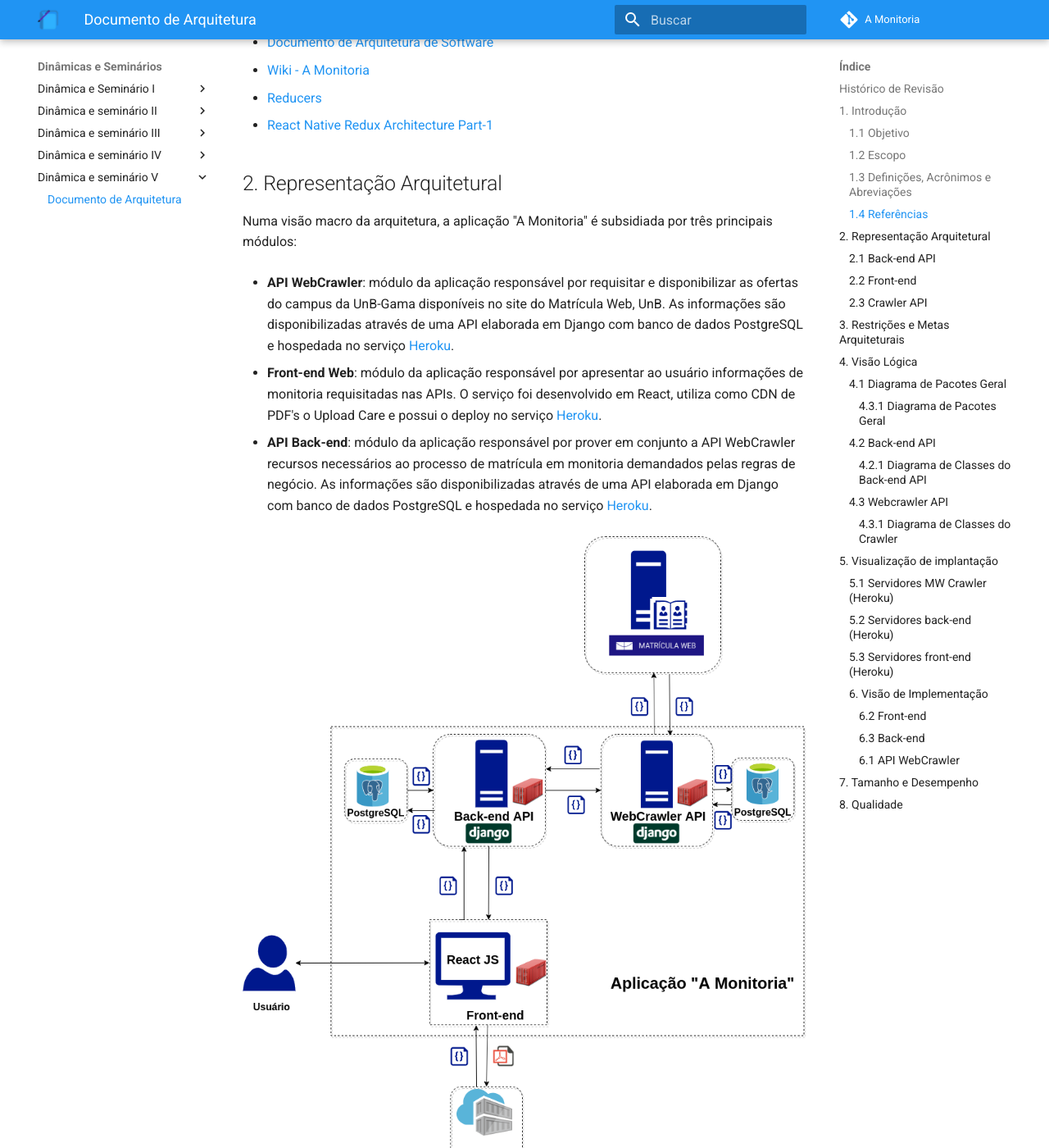
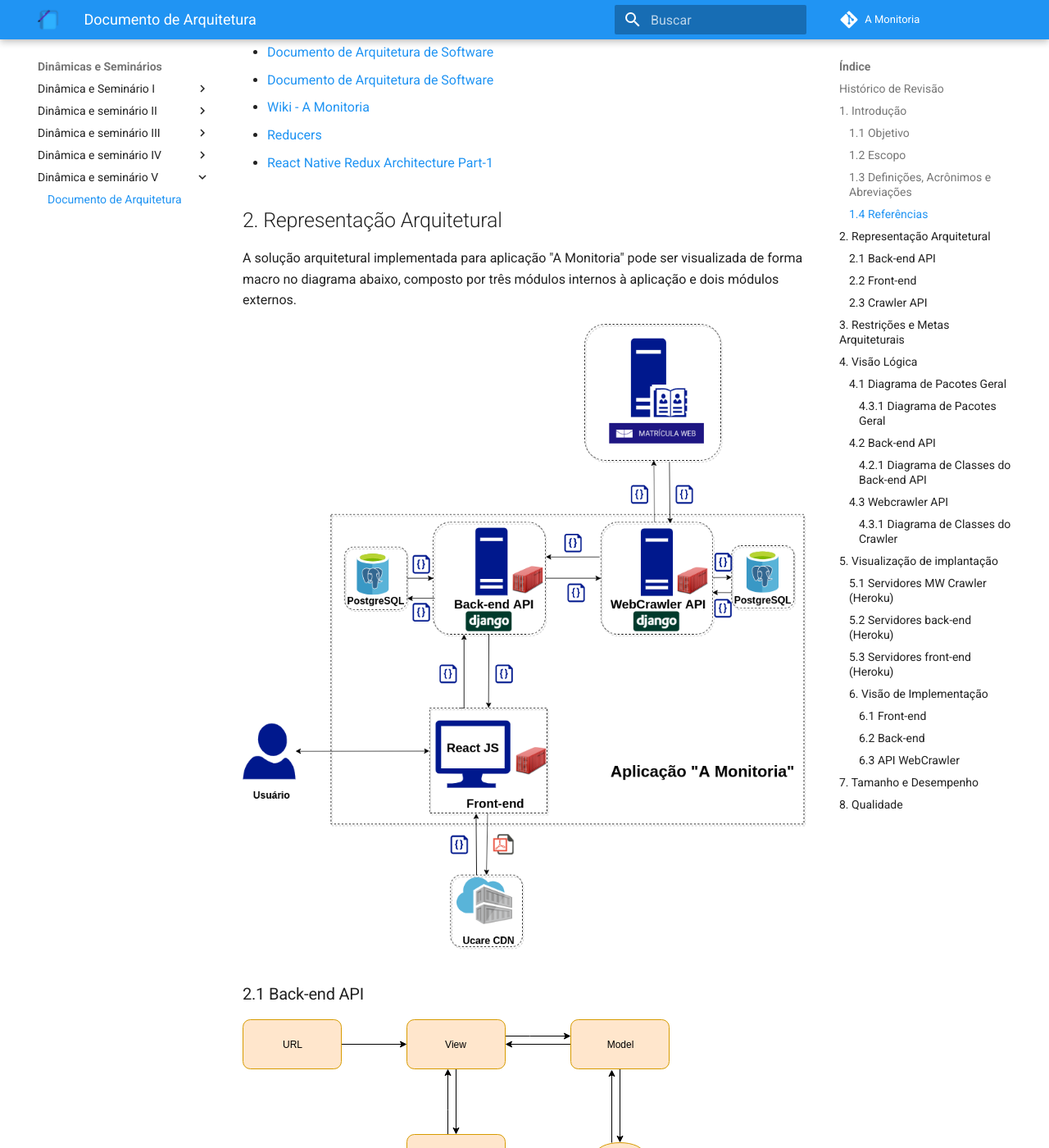
Before and after one commit to 2019-2-arquitetura-desenho/wiki, an MkDocs documentation site: the page built from docs/dinamica_seminario_V/documento_arquitetura.md, in a window 1280 px wide and 1400 px high, scrolled down 1805 px. Shown: the whole window at 82% size. Built offline with MkDocs 1.6.1 and Material for MkDocs 9.7.7, drawn with Linux system fonts in a browser that asks for light colours; comment, search, counter and statistics services are not loaded; old or Windows-style settings are respelled for this version of MkDocs; some of the changed text lies outside the part shown.

Commit message:
Add first version of architecture document.

```diff
--- a/docs/dinamica_seminario_V/documento_arquitetura.md
+++ b/docs/dinamica_seminario_V/documento_arquitetura.md
@@ -18,6 +18,7 @@
 | 17/11/19 | 0.12 | Adição do diagrama de classes do Back-end API| [Ivan Dobbin](https://github.com/darmsDD) e [Andre Pinto](https://github.com/andrelucax) e  [Leonardo Medeiros](https://github.com/leomedeiros1)|
 | 17/11/19 | 0.13 | Adição de tópico de qualidade | [Welison Regis](https://github.com/WelisonR) |
 | 17/11/19 | 0.14 | Inclui tópicos faltantes em implementação |  [Welison Regis](https://github.com/WelisonR) |
+| 17/11/19 | 1.0  | Documento de arquitetura v1.0 | [Welison Regis](https://github.com/WelisonR) |
 
 ## 1. Introdução
 
@@ -51,13 +52,7 @@
 
 ## 2. Representação Arquitetural
 
-Numa visão macro da arquitetura, a aplicação "A Monitoria" é subsidiada por três principais módulos:
-
-*   **API WebCrawler**: módulo da aplicação responsável por requisitar e disponibilizar as ofertas do campus da UnB-Gama disponíveis no site do Matrícula Web, UnB. As informações são disponibilizadas através de uma API elaborada em Django com banco de dados PostgreSQL e hospedada no serviço [Heroku](http://amonitoria-offers.herokuapp.com/discipline/).
-
-*   **Front-end Web**: módulo da aplicação responsável por apresentar ao usuário informações de monitoria requisitadas nas APIs. O serviço foi desenvolvido em React, utiliza como CDN de PDF's o Upload Care e possui o deploy no serviço [Heroku](https://monitoria-app.herokuapp.com/).
-
-*   **API Back-end**: módulo da aplicação responsável por prover em conjunto a API WebCrawler recursos necessários ao processo de matrícula em monitoria demandados pelas regras de negócio. As informações são disponibilizadas através de uma API elaborada em Django com banco de dados PostgreSQL e hospedada no serviço [Heroku](http://fga-monitoria-api.herokuapp.com/).
+A solução arquitetural implementada para aplicação "A Monitoria" pode ser visualizada de forma macro no diagrama abaixo, composto por três módulos internos à aplicação e dois módulos externos.
 
 ![Representação Arquitetural](assets/representacao_arquitetural.png)
 
@@ -76,7 +77,11 @@
 
 ### 2.3 Crawler API
 
-![aquitetura_Crawler](assets/representacao_arquitetural_crawler.jpg)
+![Arquitetura Crawler](assets/representacao_arquitetural_crawler.jpg)
+
+**API WebCrawler**: módulo da aplicação responsável por requisitar e disponibilizar as ofertas do campus da UnB-Gama disponíveis no site do Matrícula Web, UnB. As informações são disponibilizadas através de uma API elaborada em Django com banco de dados PostgreSQL e hospedada no serviço [Heroku](http://amonitoria-offers.herokuapp.com/discipline/).
+
+Esse módulo trata os dados capturados do matrícula web em diferentes níveis, sendo: builder (constrói o html puro em dados úteis), transformer (transforma em formato de dado útil, json), saver (salva os dados no banco, PostgreSQL) e disponibiliza em forma de API.
 
 ## 3. Restrições e Metas Arquiteturais
 
@@ -131,18 +136,19 @@
 
 ### 6. Visão de Implementação
 
-#### 6.2 Front-end
+#### 6.1 Front-end
 
 O front-end fragmenta-se em subsistemas de suma importância para o seu funcionamento, como:
+
 * **Components:** componentes JavaScript ou classes JavaScript que são responsáveis por renderizar a view.
 * **Actions:** coleção de funções que realização alguma requisição no servidor
 * **Reducer:** diz como os estados da aplicação mudam de acordo com as respostas da actions.
 
-#### 6.3 Back-end
+#### 6.2 Back-end
 
 O framework Django, utilizado no backend e no WebCrawler do projeto, baseia-se em um modelo MVT (Model-View-Template), que é similar ao MVC, modificando a nomenclatura da camada de exibição de View para Template e a camada de controller para View. Nesse sentido, é provido um ORM (Object-relational mapping), que permite utilizar código de sistemas de tipos diferentes, nesse caso SQL e Python, como model, uma view (controller), que tem o papel de decidir como e qual dado será exibido, e os templates, que no caso do translate-me foi substituído pelo React.
 
-#### 6.1 API WebCrawler
+#### 6.3 API WebCrawler
 
 No repositório do Crawler de Ofertas aplicou-se alguns padrões de projeto pertinentes ao contexto, sendo eles empregados nos seguintes submódulos do Crawler:
 
```
Also changed, not shown: other parts of docs/dinamica_seminario_V/documento_arquitetura.md (+6 -0 lines).
